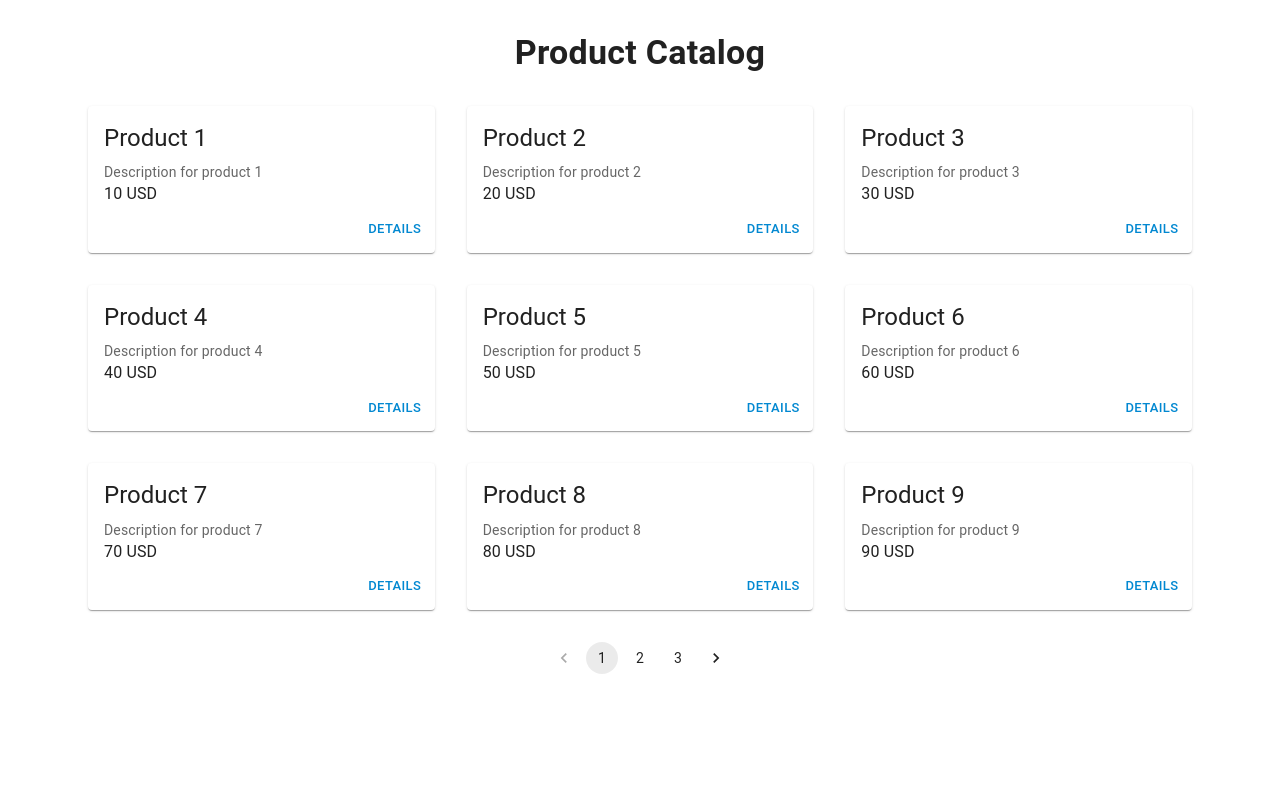
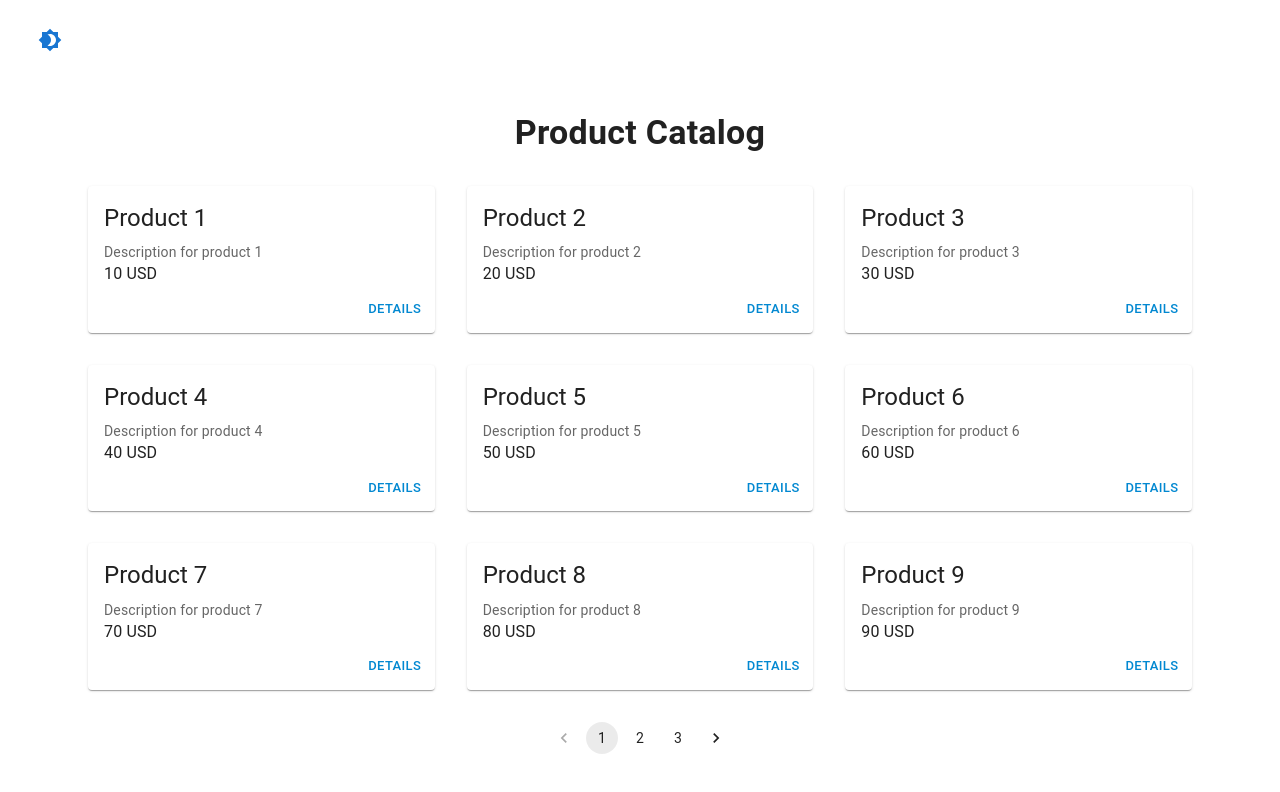
Before and after one commit to Bogdan-Mykhailov/products, a Next.js app: page / in a window 1280 px wide. Shown: the top 792 px of the page. Built offline with nearby package versions, Linux system fonts and the light colour scheme.

Commit message:
add theme

```diff
--- a/src/app/globals.css
+++ b/src/app/globals.css
@@ -1,78 +1,3 @@
-/*:root {*/
-/*  --max-width: 1100px;*/
-/*  --border-radius: 12px;*/
-/*  --font-mono: ui-monospace, Menlo, Monaco, "Cascadia Mono", "Segoe UI Mono",*/
-/*    "Roboto Mono", "Oxygen Mono", "Ubuntu Monospace", "Source Code Pro",*/
-/*    "Fira Mono", "Droid Sans Mono", "Courier New", monospace;*/
-
-/*  --foreground-rgb: 0, 0, 0;*/
-/*  --background-start-rgb: 214, 219, 220;*/
-/*  --background-end-rgb: 255, 255, 255;*/
-
-/*  --primary-glow: conic-gradient(*/
-/*    from 180deg at 50% 50%,*/
-/*    #16abff33 0deg,*/
-/*    #0885ff33 55deg,*/
-/*    #54d6ff33 120deg,*/
-/*    #0071ff33 160deg,*/
-/*    transparent 360deg*/
-/*  );*/
-/*  --secondary-glow: radial-gradient(*/
-/*    rgba(255, 255, 255, 1),*/
-/*    rgba(255, 255, 255, 0)*/
-/*  );*/
-
-/*  --tile-start-rgb: 239, 245, 249;*/
-/*  --tile-end-rgb: 228, 232, 233;*/
-/*  --tile-border: conic-gradient(*/
-/*    #00000080,*/
-/*    #00000040,*/
-/*    #00000030,*/
-/*    #00000020,*/
-/*    #00000010,*/
-/*    #00000010,*/
-/*    #00000080*/
-/*  );*/
-
-/*  --callout-rgb: 238, 240, 241;*/
-/*  --callout-border-rgb: 172, 175, 176;*/
-/*  --card-rgb: 180, 185, 188;*/
-/*  --card-border-rgb: 131, 134, 135;*/
-/*}*/
-
-/*@media (prefers-color-scheme: dark) {*/
-/*  :root {*/
-/*    --foreground-rgb: 255, 255, 255;*/
-/*    --background-start-rgb: 0, 0, 0;*/
-/*    --background-end-rgb: 0, 0, 0;*/
-
-/*    --primary-glow: radial-gradient(rgba(1, 65, 255, 0.4), rgba(1, 65, 255, 0));*/
-/*    --secondary-glow: linear-gradient(*/
-/*      to bottom right,*/
-/*      rgba(1, 65, 255, 0),*/
-/*      rgba(1, 65, 255, 0),*/
-/*      rgba(1, 65, 255, 0.3)*/
-/*    );*/
-
-/*    --tile-start-rgb: 2, 13, 46;*/
-/*    --tile-end-rgb: 2, 5, 19;*/
-/*    --tile-border: conic-gradient(*/
-/*      #ffffff80,*/
-/*      #ffffff40,*/
-/*      #ffffff30,*/
-/*      #ffffff20,*/
-/*      #ffffff10,*/
-/*      #ffffff10,*/
-/*      #ffffff80*/
-/*    );*/
-
-/*    --callout-rgb: 20, 20, 20;*/
-/*    --callout-border-rgb: 108, 108, 108;*/
-/*    --card-rgb: 100, 100, 100;*/
-/*    --card-border-rgb: 200, 200, 200;*/
-/*  }*/
-/*}*/
-
 * {
   box-sizing: border-box;
   padding: 0;
@@ -85,10 +10,6 @@ body {
   overflow-x: hidden;
 }
 
-body {
-
-}
-
 a {
   text-decoration: none;
 }
--- a/src/app/layout.tsx
+++ b/src/app/layout.tsx
@@ -1,17 +1,31 @@
 'use client'
-import {ThemeProvider} from '@mui/material/styles';
+import React, { ReactNode, useState } from 'react';
+import { ThemeProvider } from '@mui/material/styles';
 import CssBaseline from '@mui/material/CssBaseline';
-import {theme} from "@/theme";
-import {ReactNode} from "react";
+import { lightTheme, darkTheme } from '@/theme';
+import ThemeSwitchButton from "@/components/ThemeSwitcher/ThemeSwitcher";
 
-const RootLayout = ({children}: { children: ReactNode }) => {
+interface Props {
+  children: ReactNode;
+}
+
+const RootLayout = ({ children }: Props) => {
+  const [themeMode, setThemeMode] = useState<'light' | 'dark'>('light');
+
+  const toggleTheme = () => {
+    setThemeMode(prevMode => (prevMode === 'light' ? 'dark' : 'light'));
+  };
+
+  const theme = themeMode === 'dark' ? darkTheme : lightTheme;
+
   return (
     <ThemeProvider theme={theme}>
+      <CssBaseline />
       <html lang="en">
-        <body>
-          <CssBaseline/>
-          {children}
-        </body>
+      <body>
+      <ThemeSwitchButton currentThemeMode={themeMode} onChangeTheme={toggleTheme} />
+      {children}
+      </body>
       </html>
     </ThemeProvider>
   );
--- a/src/app/page.tsx
+++ b/src/app/page.tsx
@@ -3,8 +3,9 @@ import React, {Suspense, useEffect, useState} from 'react';
 import {useRouter, useSearchParams} from 'next/navigation';
 import {CircularProgress, Container, Pagination, Typography} from '@mui/material';
 import axios from 'axios';
-import {Product} from "@/types/Product";
-import {ProductsWrapper} from "@/components/ProductsWrapper/ProductsWrapper";
+import {Product} from '@/types/Product';
+import {ProductsWrapper} from '@/components/ProductsWrapper/ProductsWrapper';
+import RootLayout from "@/app/layout";
 
 const CatalogContent: React.FC = () => {
   const [products, setProducts] = useState<Product[]>([]);
@@ -16,7 +17,6 @@ const CatalogContent: React.FC = () => {
   const limit = 9;
 
   useEffect(() => {
-
     const fetchProducts = async () => {
       const currentPage = parseInt(searchParams.get('page') || '1', 10);
       setPage(currentPage);
@@ -78,7 +78,14 @@ const CatalogContent: React.FC = () => {
 
 const Home: React.FC = () => {
   return (
-    <Suspense fallback={<div>Loading...</div>}>
+      <Suspense fallback={<div style={{
+        display: 'flex',
+        justifyContent: 'center',
+        alignItems: 'center',
+        height: '100vh'
+      }}>
+        <CircularProgress/>
+      </div>}>
         <CatalogContent/>
       </Suspense>
   );
--- /dev/null
+++ b/src/components/ThemeSwitcher/ThemeSwitcher.tsx
@@ -0,0 +1,25 @@
+import React from 'react';
+import { IconButton } from '@mui/material';
+import { Brightness4, Brightness7 } from '@mui/icons-material';
+import {darkTheme, lightTheme} from "@/theme";
+
+interface Props {
+  currentThemeMode: 'light' | 'dark';
+  onChangeTheme: () => void;
+}
+
+const ThemeSwitchButton: React.FC<Props> = ({ currentThemeMode, onChangeTheme }) => {
+  const theme = currentThemeMode === 'light' ? lightTheme : darkTheme;
+  return (
+    <IconButton
+      color="inherit"
+      aria-label="Toggle light/dark theme"
+      onClick={onChangeTheme}
+      style={{ color: theme.palette.primary.main, margin: "20px 30px" }}
+    >
+      {currentThemeMode === 'light' ? <Brightness4 /> : <Brightness7 />}
+    </IconButton>
+  );
+};
+
+export default ThemeSwitchButton;
--- a/src/theme.ts
+++ b/src/theme.ts
@@ -1,12 +1,25 @@
-import {createTheme} from '@mui/material/styles';
+import { createTheme } from '@mui/material/styles';
 
-export const theme = createTheme({
+export const lightTheme = createTheme({
   palette: {
     primary: {
       main: '#1976d2',
     },
     secondary: {
-      main: '#dc004e'
+      main: '#dc004e',
     },
+    mode: 'light',
   },
 });
+
+export const darkTheme = createTheme({
+  palette: {
+    primary: {
+      main: '#f48fb1',
+    },
+    secondary: {
+      main: '#90caf9',
+    },
+    mode: 'dark',
+  },
+});
```
Lines whose indentation alone changed are shown as unchanged.
